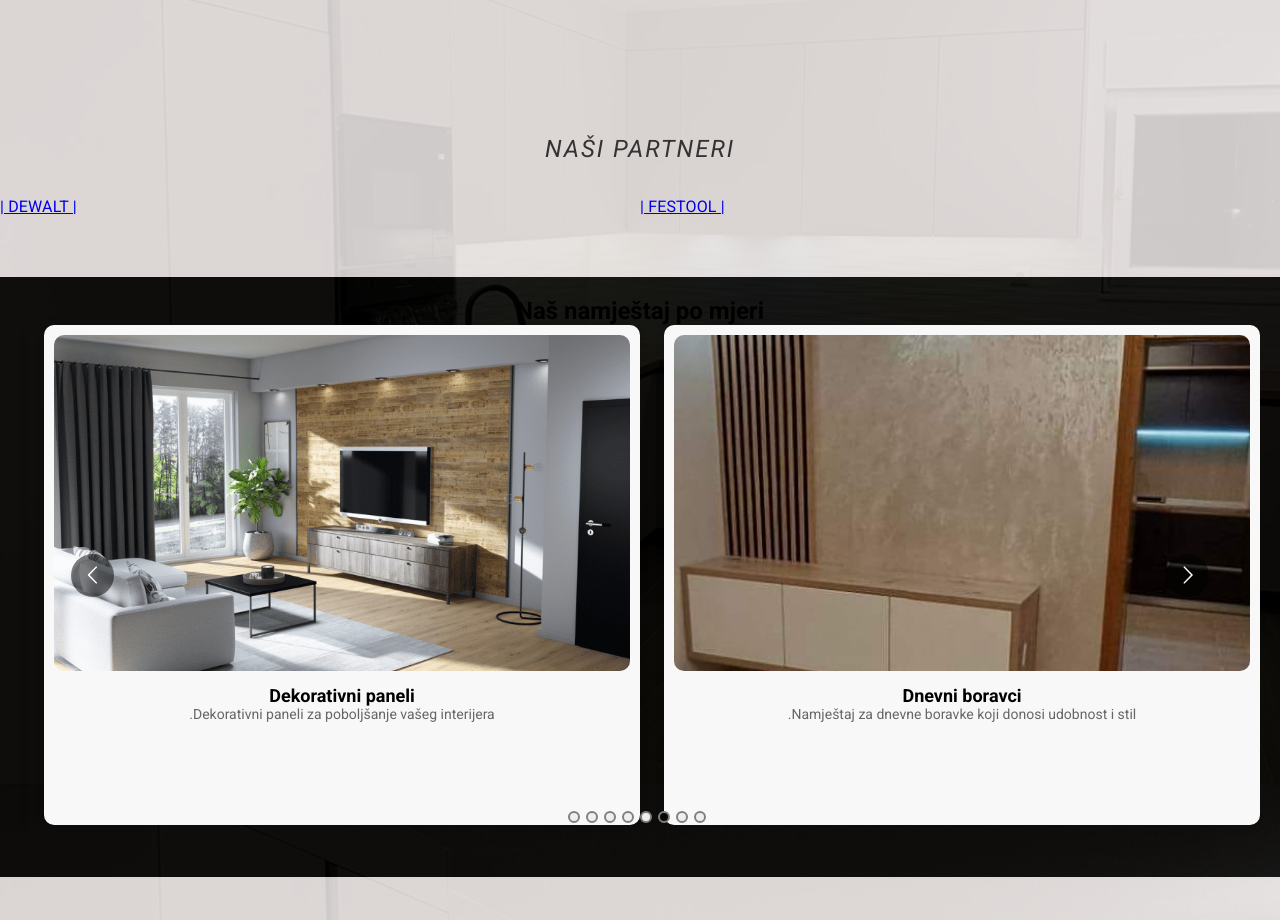
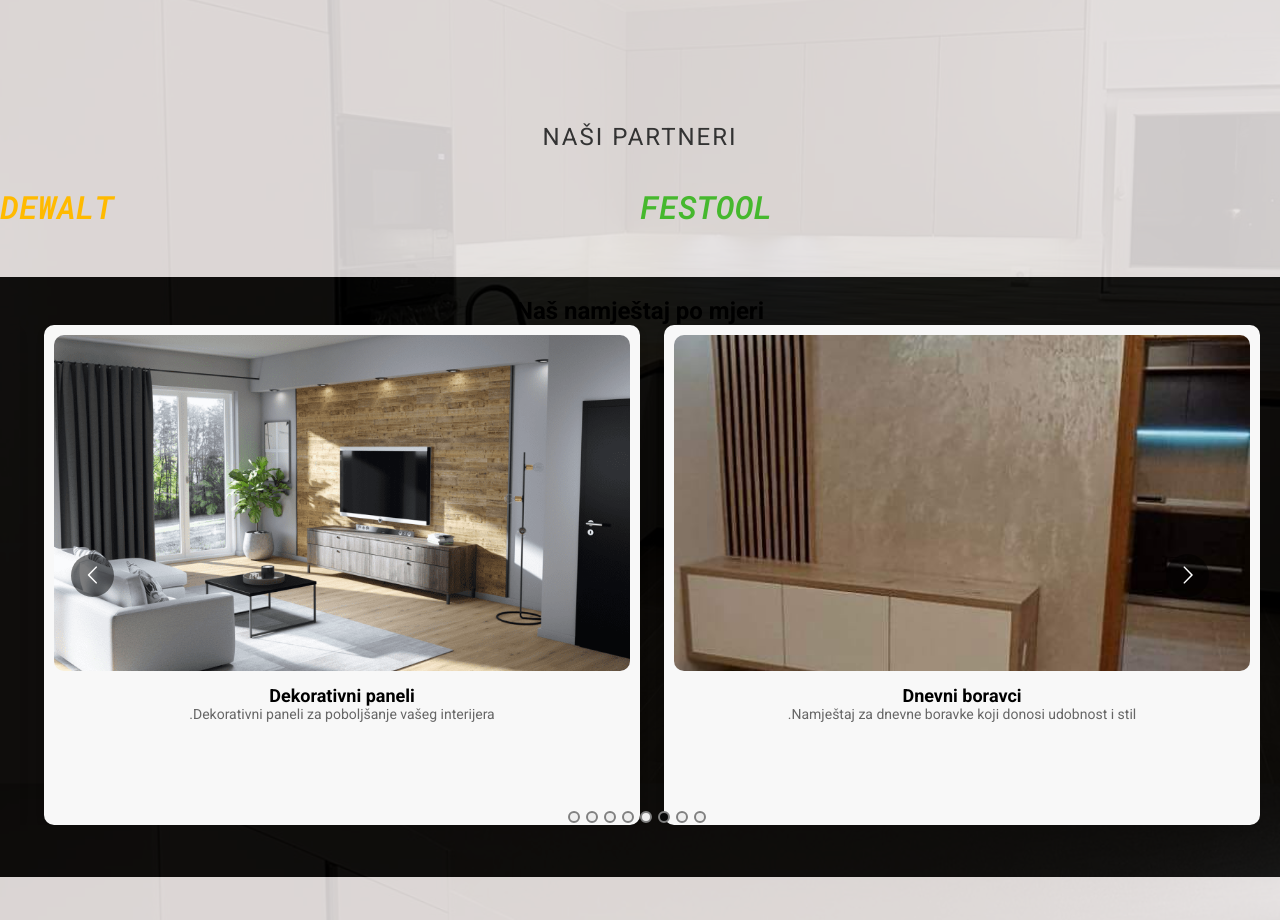
Before and after one commit to AlenZguric/in-3minterijeri, a React (Create React App) app: page / in a window 1280 px wide. Shown: the part 2100-3020 px from the top of the page. Built offline with nearby package versions, Linux system fonts and the light colour scheme; a web font is replaced by a local one.

Commit message:
"Updated animation duration in Header component, added color property to ScrollingText words, and modified styles in ScrollingText component and CSS files."

```diff
--- a/src/components/Header.jsx
+++ b/src/components/Header.jsx
@@ -11,7 +11,7 @@ const Header = () => {
         className="background-image"
         initial={{ y: 500, opacity: 0 }} // Početna pozicija (izvan ekrana, dole)
         animate={{ y: 0, opacity: 1 }}  // Ciljna pozicija (normalna)
-        transition={{ duration: 3.5 }}    // Trajanje animacije
+        transition={{ duration: 1.5 }}    // Trajanje animacije
       ></motion.div>
 
       <motion.div
--- a/src/components/ScrollingText.jsx
+++ b/src/components/ScrollingText.jsx
@@ -4,14 +4,15 @@ import Carousel from 'react-multi-carousel';
 import 'react-multi-carousel/lib/styles.css';
 
 import '../styles/components/ScrollingText.css';
+import { color } from 'framer-motion';
 
 const ScrollingText = () => {
   const words = [
-    { name: '| ELGRAD |', url: 'https://www.elgrad.hr/' },
-    { name: '| IVERPAN |', url: 'https://www.iverpan.hr/' },
-    { name: '| DEWALT |', url: 'https://www.dewalt.com/' },
-    { name: '| FESTOOL |', url: 'https://www.festool.com/' },
-    { name: '| GRASS |', url: 'https://www.grass.eu/' }
+    { name: ' ELGRAD ', url: 'https://www.elgrad.hr/', color: '#ca1a20' },
+    { name: ' IVERPAN ', url: 'https://www.iverpan.hr/', color: 'black' },
+    { name: ' DEWALT ', url: 'https://www.dewalt.com/', color: '#ffba00' },
+    { name: ' FESTOOL ', url: 'https://www.festool.com/', color: '#46b82e' },
+    { name: ' GRASS ', url: 'https://www.grass.eu/', color: 'black' }
   ];
 
   const responsive = {
@@ -49,8 +50,8 @@ const ScrollingText = () => {
       >
         {words.map((word, index) => (
           <div key={index} className="scroll-item">
-            <Typography>
-              <a href={word.url} target="_blank" rel="noopener noreferrer">
+            <Typography style={{color: word.color}}>
+              <a href={word.url} target="_blank" rel="noopener noreferrer" style={{color: word.color}}>
                 {word.name}
               </a>
             </Typography>
--- a/src/styles/components/ScrollingText.css
+++ b/src/styles/components/ScrollingText.css
@@ -15,10 +15,17 @@
 }
 .scrolling-component .title-scroll-text h2 {
   color: #333333;
-  font-style: italic;
   text-transform: uppercase;
   font-weight: 400;
   letter-spacing: 2px;
+}
+.scrolling-component .react-multi-carousel-list ul li p a {
+  text-decoration: none;
+  color: black;
+  font-family: "roboto mono", sans-serif;
+  font-size: 2rem;
+  font-weight: 600;
+  font-style: italic;
 }
 .scrolling-component .scrolling-text {
   display: flex;
--- a/src/styles/components/ScrollingText.scss
+++ b/src/styles/components/ScrollingText.scss
@@ -15,11 +15,24 @@
 
     h2 {
       color: #333333;
-      font-style: italic;
       text-transform: uppercase;
       font-weight: 400;
       letter-spacing: 2px;
     }
+  }
+  .react-multi-carousel-list  {
+    ul{li{
+      p{
+        a{
+          text-decoration: none;
+          color: black;
+          font-family: 'roboto mono', sans-serif;
+          font-size: 2rem;
+          font-weight: 600;
+          font-style: italic;
+        }
+      }
+    }}
   }
 
   .scrolling-text {
```
Also changed, not shown: 1 other file (tests, documents, lock files or other folders).
